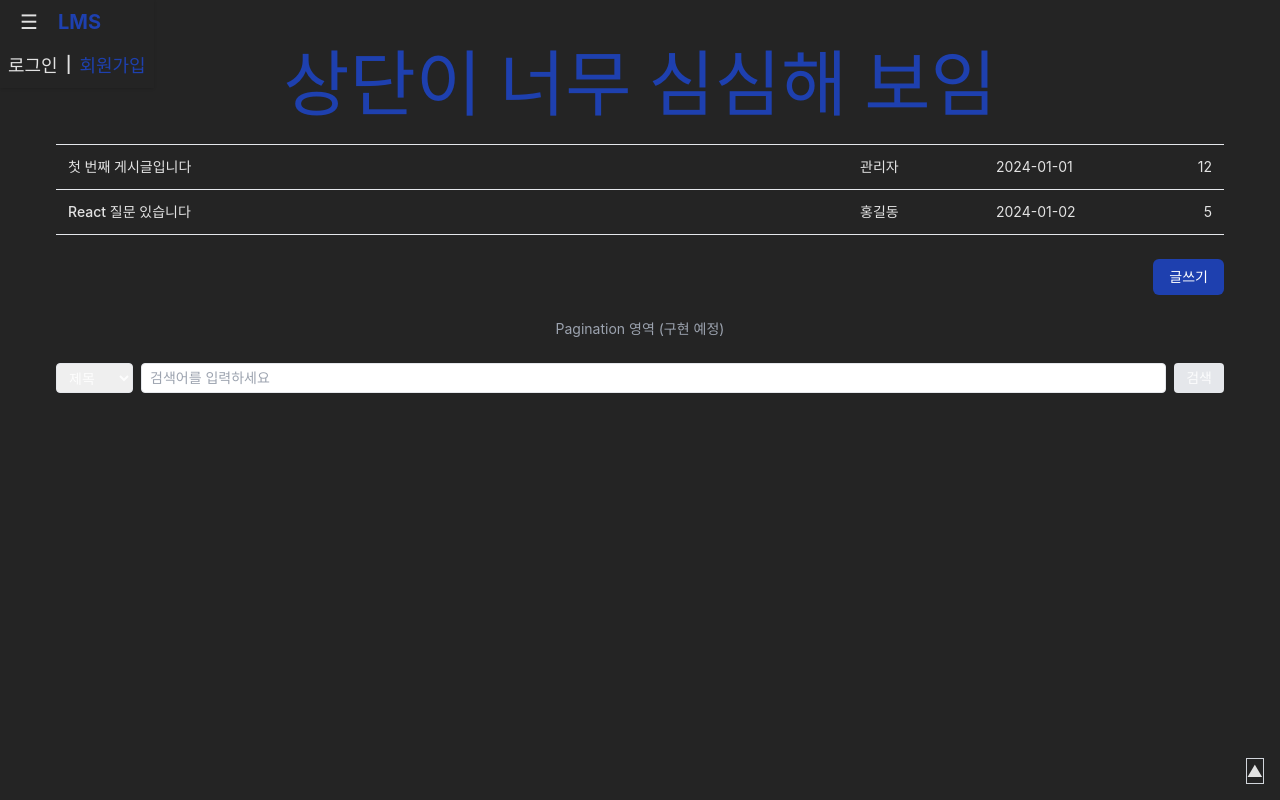
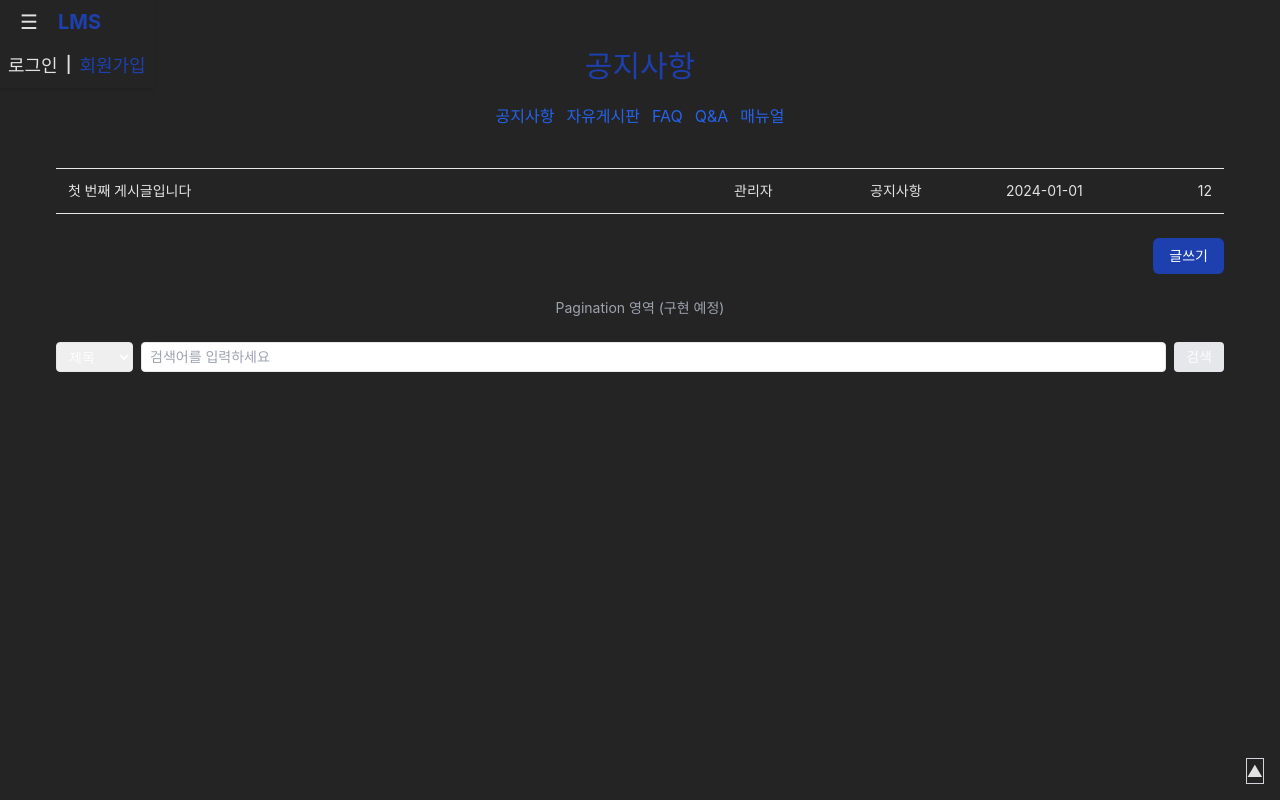
Before and after one commit to BHSylas/React, a React (Vite) app: page /board in a window 1280 px wide. Built offline with nearby package versions, Linux system fonts and the light colour scheme.

Commit message:
BoardListPage 위 상단 카테고리 태그 추가(누르면 해당 카테고리만 보이게끔)

```diff
--- a/src/components/board/list/BoardListBlock.tsx
+++ b/src/components/board/list/BoardListBlock.tsx
@@ -12,7 +12,7 @@ export function BoardListBlock({ boards }: BoardListBlockProps) {
       {boards.map((board) => (
         <div
           key={board.id}
-          className="grid grid-cols-[1fr_120px_120px_80px]
+          className="grid grid-cols-[1fr_120px_120px_120px_70px]
                      gap-4 px-3 py-3 border-b text-sm cursor-pointer"
           onClick={() => {
             navigate(`/board/${board.id}`);
@@ -22,6 +22,7 @@ export function BoardListBlock({ boards }: BoardListBlockProps) {
             {board.title}
           </div>
           <div>{board.author}</div>
+          <div>{board.category}</div>
           <div>{board.createdAt}</div>
           <div className="text-right">{board.viewCount}</div>
         </div>
--- a/src/pages/user/BoardListPage.tsx
+++ b/src/pages/user/BoardListPage.tsx
@@ -3,6 +3,8 @@ import { BoardListBlock } from "../../components/board/list/BoardListBlock";
 import { BoardSearchFilter } from "../../components/board/list/BoardSearchFilter";
 import { BoardWriteBar } from "../../components/board/list/BoardWriteBar";
 import type { Board } from "../../types/Board";
+import TagManu from "./BoardTag";
+import type { Category } from "./BoardTag";
 
 const MOCK_BOARDS: Board[] = [
   {
@@ -11,6 +13,7 @@ const MOCK_BOARDS: Board[] = [
     author: "관리자",
     createdAt: "2024-01-01",
     viewCount: 12,
+    category: "공지사항",
   },
   {
     id: 2,
@@ -18,25 +21,34 @@ const MOCK_BOARDS: Board[] = [
     author: "홍길동",
     createdAt: "2024-01-02",
     viewCount: 5,
+    category: "Q&A",
   },
 ];
 
+
 export function BoardListPage() {
   const [boards, setBoards] = useState<Board[]>(MOCK_BOARDS);
-  if(boards.length === 0) {
+  if (boards.length === 0) {
     setBoards(MOCK_BOARDS);
     return null;
   }
+
+  const [activeTab, setActiveTab] = useState<Category>('공지사항');
+  const [allBoards] = useState<Board[]>(MOCK_BOARDS);
+  const filteredBoards = allBoards.filter(board => board.category === activeTab);
+
   return (
     <section className="mx-auto px-6 py-8 space-y-6">
-      <div className="text-7xl text-center font-bold text-blue-800">상단이 너무 심심해 보임</div>
+      {/* <div className="text-7xl text-center font-bold text-blue-800">상단이 너무 심심해 보임</div> */}
+      <TagManu activeTab={activeTab} onTabChange={setActiveTab} />
       {/* 목록 */}
-      <BoardListBlock boards={boards} />
+      <BoardListBlock boards={filteredBoards} />
       {/* 상단 액션 */}
       <BoardWriteBar />
       {/* Pagination (placeholder) */}
       <div className="flex justify-center text-sm text-gray-400">
         Pagination 영역 (구현 예정)
+        {/* <BoardSearchFilter onSearch={() => { }} /> */}
       </div>
       {/* 검색 */}
       <BoardSearchFilter
--- /dev/null
+++ b/src/pages/user/BoardTag.tsx
@@ -0,0 +1,27 @@
+// import React, { useState } from "react";
+
+export type Category = | '공지사항' | '자유게시판' | 'FAQ' | 'Q&A' | '매뉴얼';
+
+interface TagManuProps {
+    activeTab: Category;
+    onTabChange: (tab: Category) => void;
+}
+
+const TagManu: React.FC<TagManuProps> = ({ activeTab, onTabChange }) => {
+    // const [activeTab, setActiveTab] = useState<Category>('공지사항');
+
+    const menuItems: Category[] = ['공지사항', '자유게시판', 'FAQ', 'Q&A', '매뉴얼'];
+
+    return (
+        <div className="grid justify-center items-center gap-5 mb-10">
+            <h1 className="text-3xl text-blue-800 flex justify-center font-bold">{activeTab}</h1>
+
+            <nav className="flex gap-3">
+                {menuItems.map((item) => (
+                    <div key={item} onClick={() => onTabChange(item)} className={`cursor-pointer text-blue-600 ${activeTab === item ? 'font-bold' : 'font-nomal'}`}>{item}</div>))}
+            </nav>
+        </div>
+    );
+};
+
+export default TagManu;
--- a/src/pages/user/Home.tsx
+++ b/src/pages/user/Home.tsx
@@ -1,5 +1,6 @@
 // import worldimg from "/worldMap.png";
 import WorldMapComponent from "./WorldMap";
+import { useNavigate } from "react-router";
 
 export default function Home() {
   const navigate = useNavigate();
--- a/src/types/Board.ts
+++ b/src/types/Board.ts
@@ -4,4 +4,5 @@ export interface Board {
   author: string;
   createdAt: string;
   viewCount: number;
+  category: string;
 }
```
